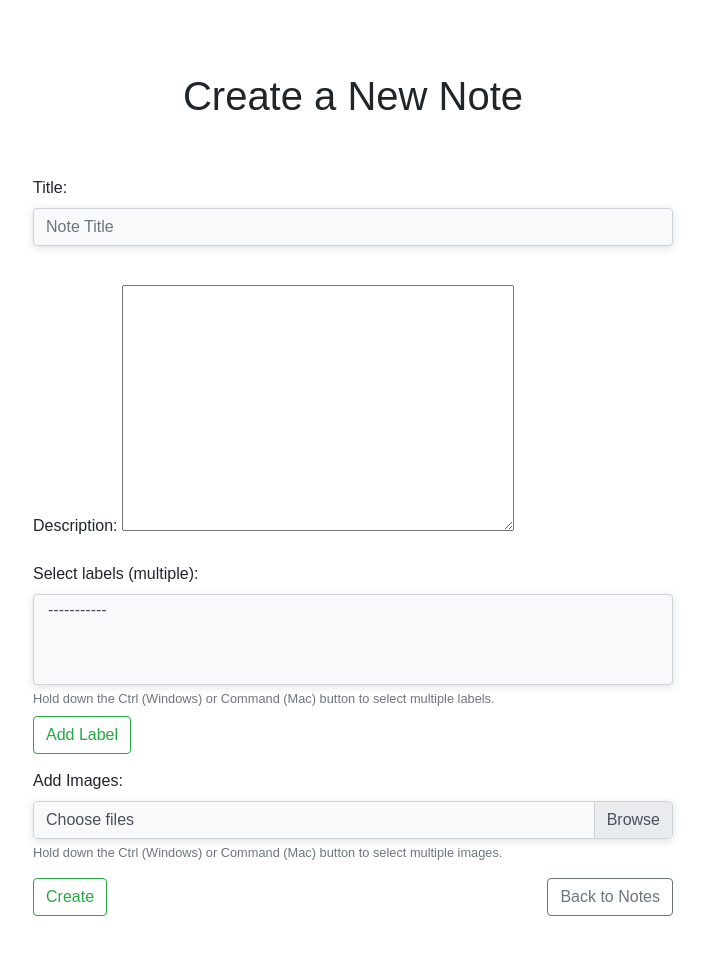
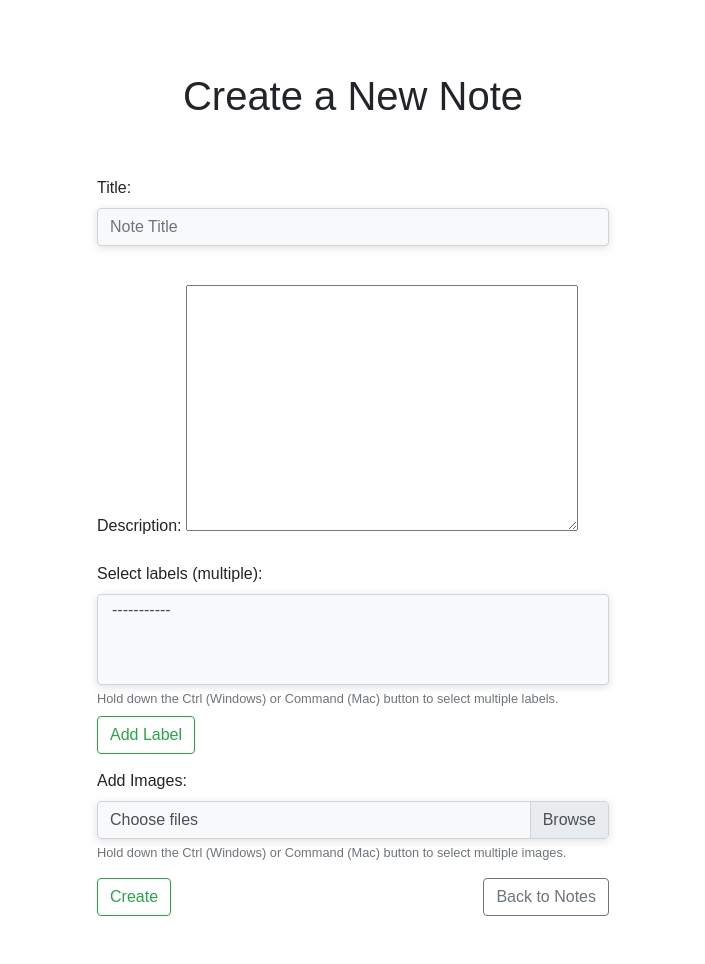
Before and after one commit to Sakib2186/Note-App, a Django app: the page made by UserData/Templates/add_note.html in a window 1280 px wide. Shown: the whole page, without its empty margins (287-992 px from the left). Run offline with Django 4.2, Linux system fonts and the light colour scheme; the visitor is signed in with stand-in values (Sample User, id 1); some libraries are stand-ins or nearby versions.

Commit message:
made some minor changes

```diff
--- a/UserData/Templates/add_note.html
+++ b/UserData/Templates/add_note.html
@@ -28,7 +28,7 @@
 
       /* Default styles for centering */
       .note_form {
-          width: 50%;
+          width: 40%;
           margin: auto;
       }
 
--- a/UserData/Templates/note_description.html
+++ b/UserData/Templates/note_description.html
@@ -145,7 +145,9 @@
                             <div class="card-body">
                                 <h2>{{ note.title }}</h2>
                                 <p>Username: {{ note.username | safe }}</p>
-                                <p>Label(s): {{note.note_label | safe}}</p>
+                                {% if note.note_label %}
+                                    <p>Label(s): {{note.note_label | safe}}</p>
+                                {% endif %}
                                 <p>Posted on {{ note.created_at|date:"F j, Y" }} at {{ note.created_at|time:"g:i A" }}</p>
                                 <p class="card-text" >{{ note.description | safe}}</p>
 
--- a/UserData/Templates/notes_edit.html
+++ b/UserData/Templates/notes_edit.html
@@ -28,7 +28,7 @@
 
         /* Default styles for centering */
         .note_form {
-            width: 50%;
+            width: 40%;
             margin: auto;
         }
 
--- a/UserData/views.py
+++ b/UserData/views.py
@@ -58,7 +58,7 @@ def logout(request):
 @login_required
 def notes_home(request,username):
     username=request.user.username
-    get_all_notes=UserNotes.objects.filter(username=username)
+    get_all_notes=UserNotes.objects.filter(username=username).order_by('-created_at')
     print(get_all_notes)
     context={
         'username2':username,
```
Also changed, not shown: UserData/Templates/notes_home.html (+10 -3 lines).
